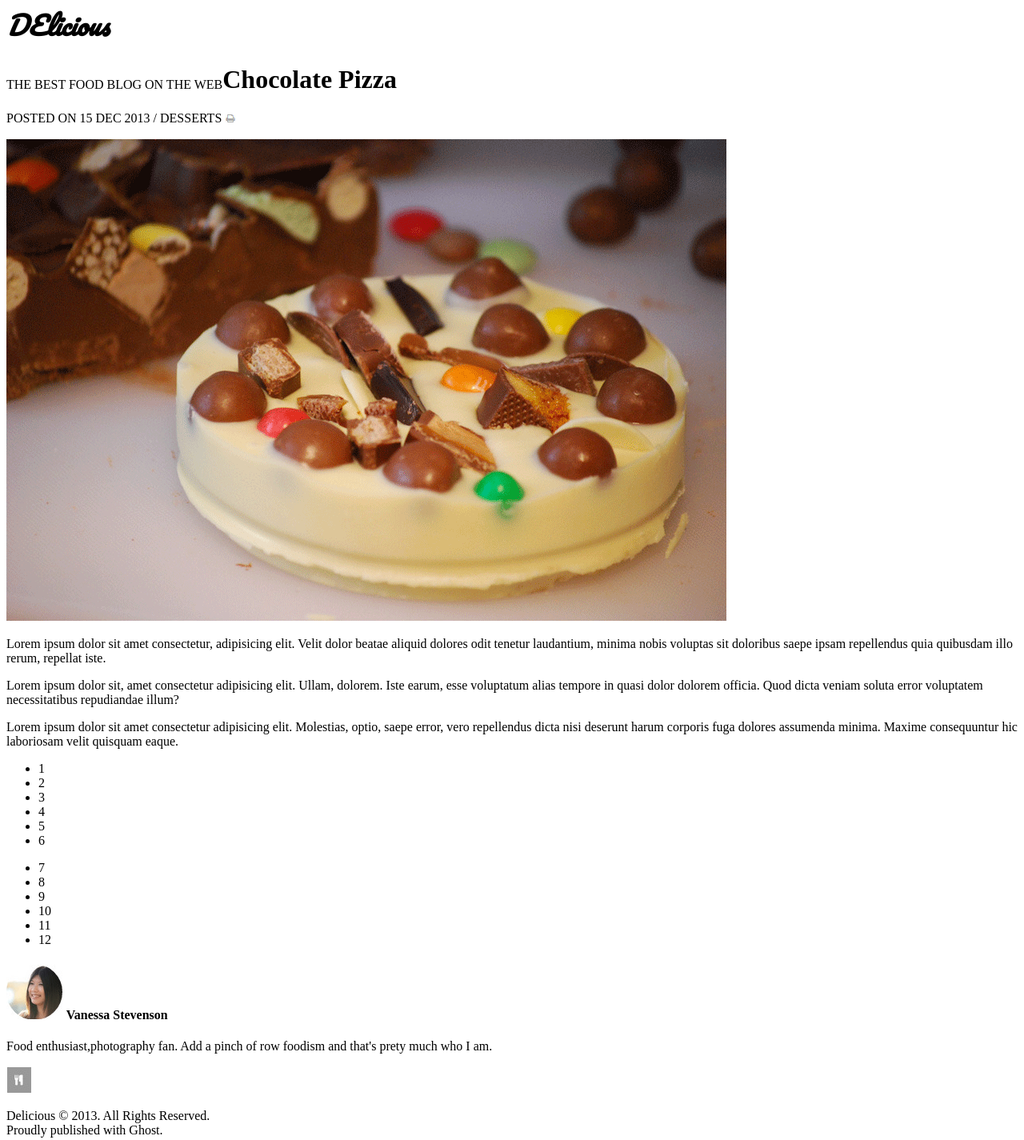
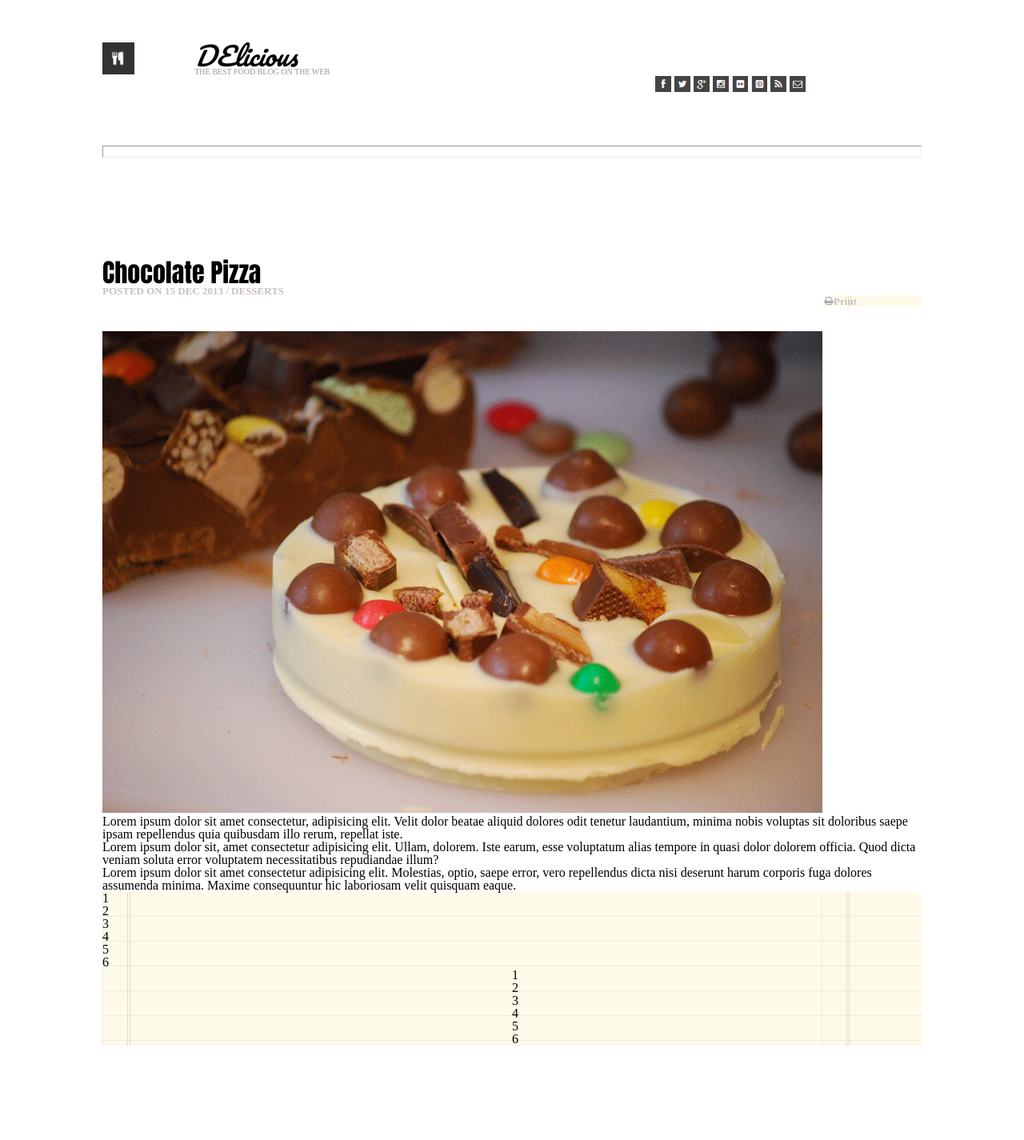
Before and after one commit to EmanAlazzam/Chocolate-pizza, a plain HTML site: page index.html in a window 1280 px wide. Shown: the part 75-1500 px from the top of the page at 80% size. Drawn offline with Linux system fonts and the light colour scheme.

Commit message:
creating a web page

```diff
--- a/index.html
+++ b/index.html
@@ -15,7 +15,7 @@
 <body>
     <header>
         <div>
-            <img src="./img/logo.png">
+            <img src="./img/logo.png" style="height:40px; width: 40px;">
             <div>
                 <h1> DElicious</h1>
                 <p>
@@ -23,30 +23,33 @@
                 </p>
             </div>
         </div>
-
-
-<!--
         <nav>
             <ul>
-                <img src="./img/fb-icon.png">
-                <img src="./img/twit-icon.png">
-                <img src="./img/gp-icon.png">
-                <img src="./img/insta-icon.png">
-                <img src="./img/flic-icon.png">
-                <img src="./img/pint-icon.png">
-                <img src="./img/rss-icon.png">
-                <img src="./img/mail-icon.png">
+                <img src="./img/fb-icon.png" style="width: 20px;height: 20px;">
+                <img src="./img/twit-icon.png" style="width: 20px;height: 20px;">
+                <img src="./img/gp-icon.png" style="width: 20px;height: 20px;">
+                <img src="./img/insta-icon.png" style="width: 20px;height: 20px;">
+                <img src="./img/flic-icon.png" style="width: 20px;height: 20px;">
+                <img src="./img/pint-icon.png" style="width: 20px;height: 20px;">
+                <img src="./img/rss-icon.png" style="width: 20px;height: 20px;">
+                <img src="./img/mail-icon.png" style="width: 20px;height: 20px;">
             </ul>
-        </nav> -->
-
+        </nav>
+        <hr
+            style="margin-top: 5%; height:15px; box-shadow: rgb(rgb(202, 183, 183), rgb(117, 172, 117), rgb(140, 140, 189),0.4);">
     </header>
 
 
     <main>
-        <h1>Chocolate Pizza</h1>
-        <p>POSTED ON 15 DEC 2013 / DESSERTS <img src="./img/print-icon.png"></p>
+        <div>
+            <h1>Chocolate Pizza</h1>
+            <p>POSTED ON 15 DEC 2013 / DESSERTS </p>
+            <nav>
+                <p><img src="./img/print-icon.png">Print </p>
+            </nav>
 
-        <img src="./img/choco-pizza.png">
+        </div>
+        <img src="./img/choco-pizza.png" style="margin-top:30px">
 
         <article>
             <p>Lorem ipsum dolor sit amet consectetur, adipisicing elit. Velit dolor beatae aliquid dolores odit tenetur
@@ -60,8 +63,35 @@
                 velit quisquam eaque.</p>
         </article>
 
-        <article>
-            <nav>
+        <!-- <table>
+            <tr>
+                <th></th>
+                <th></th>
+            </tr>
+            <tr>
+                <td></td>
+                <td></td>
+                <td></td>
+            </tr>
+            <tr>
+                <td></td>
+                <td></td>
+                <td></td>
+            </tr>
+            <tr>
+                <td></td>
+                <td></td>
+            </tr>
+            <tr>
+                <th></th>
+                <th></th>
+            </tr>
+            <tr>
+                <th></th>
+                <th></th>
+            </tr>
+        </table> -->
+        <nav>
                 <ul>
                     <li>1</li>
                     <li>2</li>
@@ -71,17 +101,15 @@
                     <li>6</li>
                 </ul>
 
-                <ul>
-                    <li>7</li>
-                    <li>8</li>
-                    <li>9</li>
-                    <li>10</li>
-                    <li>11</li>
-                    <li>12</li>
-                </ul>
+                <ol style="margin-left: 50%; margin-bottom: 50%;">
+                    <li>1</li>
+                    <li>2</li>
+                    <li>3</li>
+                    <li>4</li>
+                    <li>5</li>
+                    <li>6</li>
+                </ol>
             </nav>
-
-        </article>
     </main>
 
     <footer>
--- a/reset.css
+++ b/reset.css
@@ -3,7 +3,7 @@
    License: none (public domain)
 */
 
-/* html, body, div, span, applet, object, iframe,
+ html, body, div, span, applet, object, iframe,
 h1, h2, h3, h4, h5, h6, p, blockquote, pre,
 a, abbr, acronym, address, big, cite, code,
 del, dfn, em, img, ins, kbd, q, s, samp,
@@ -23,8 +23,8 @@ time, mark, audio, video {
 	font: inherit;
 	vertical-align: baseline;
 } */
-/* HTML5 display-role reset for older browsers */
-/* article, aside, details, figcaption, figure,
+HTML5 display-role reset for older browsers
+article, aside, details, figcaption, figure,
 footer, header, hgroup, menu, nav, section {
 	display: block;
 }
@@ -45,4 +45,4 @@ q:before, q:after {
 table {
 	border-collapse: collapse;
 	border-spacing: 0;
-} */
+}
--- a/style.css
+++ b/style.css
@@ -1,12 +1,60 @@
 *{
     box-sizing: border-box;
+    align-items: center;
+    margin: 10%;
   }
+  /* header {
+    background: chartreuse;
+  } */
 
   header h1{
     font-family: 'Pacifico', cursive;
     font-style: italic;
+    font-size:xx-large;
+    /* margin-left: 5%; */
 
 }
 header p{
-    float: left;
+    /* float: left; */
+    color: rgb(155, 148, 152);
+    font-size:x-small;
+    font-family:'Times New Roman', Times, serif;
+    /* margin-left: 1%; */
 }
+header div{
+  margin-top: 10%;
+  margin-left: 10%;
+  /* float:10%; */
+}
+header nav{
+  margin-left: 64%;
+
+}
+header nav img*{
+  height: 20px;
+  width: 20px;
+}
+
+header div img{
+  float:left;
+}
+
+main div h1{
+  font-size:xx-large;
+  font-family:Impact, Haettenschweiler, 'Arial Narrow Bold', sans-serif;
+  /* font-weight: bold; */
+}
+
+main div p{
+  font-size: small;
+  font-family: 'Times New Roman', Times, serif;
+  font-weight:700;
+  color:rgb(199, 192, 196);
+}
+main div nav{
+  font-size: 70%;
+  margin-left: 88%;
+}
+main nav{
+  background-image: url(./img/list-bg.png);
+}
```
